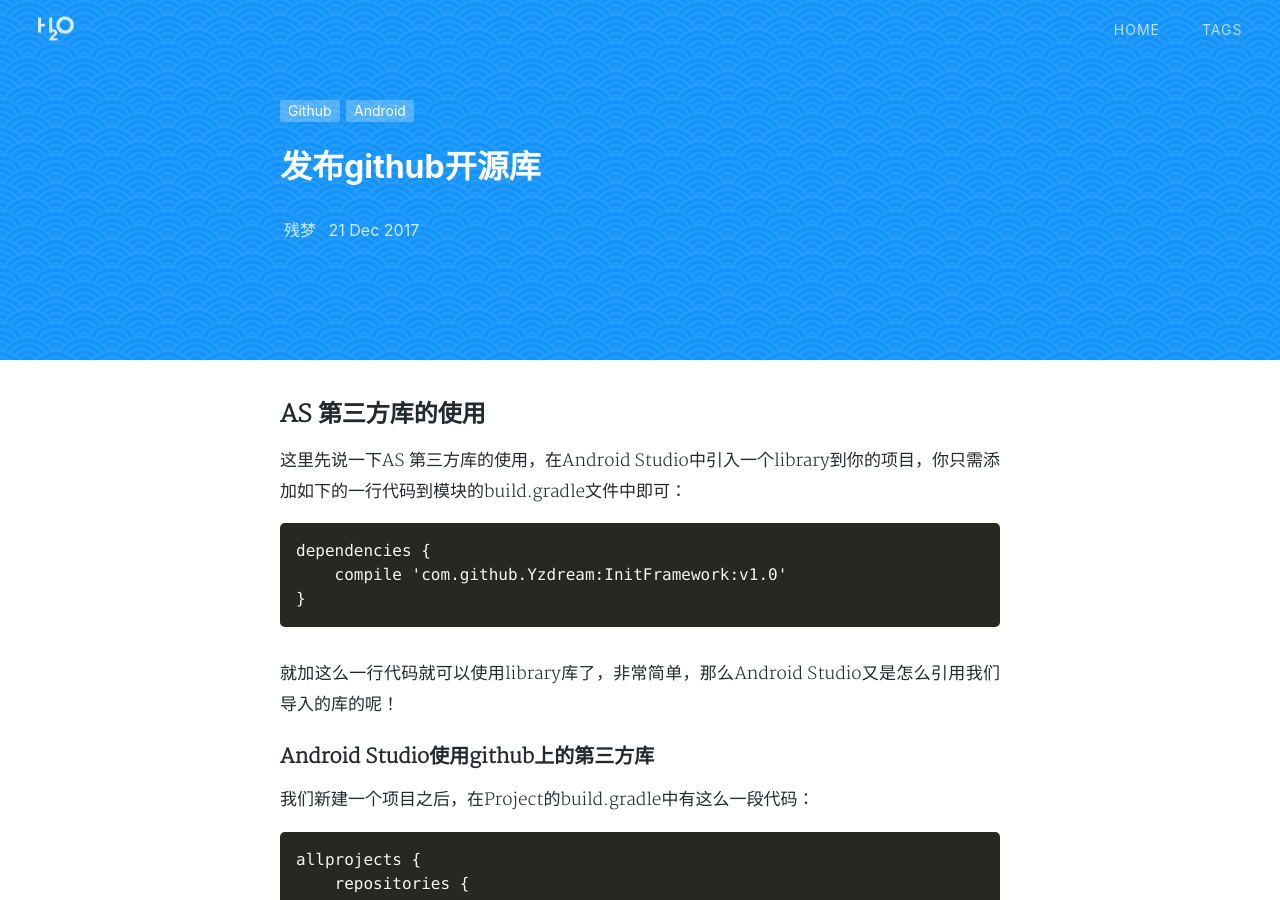
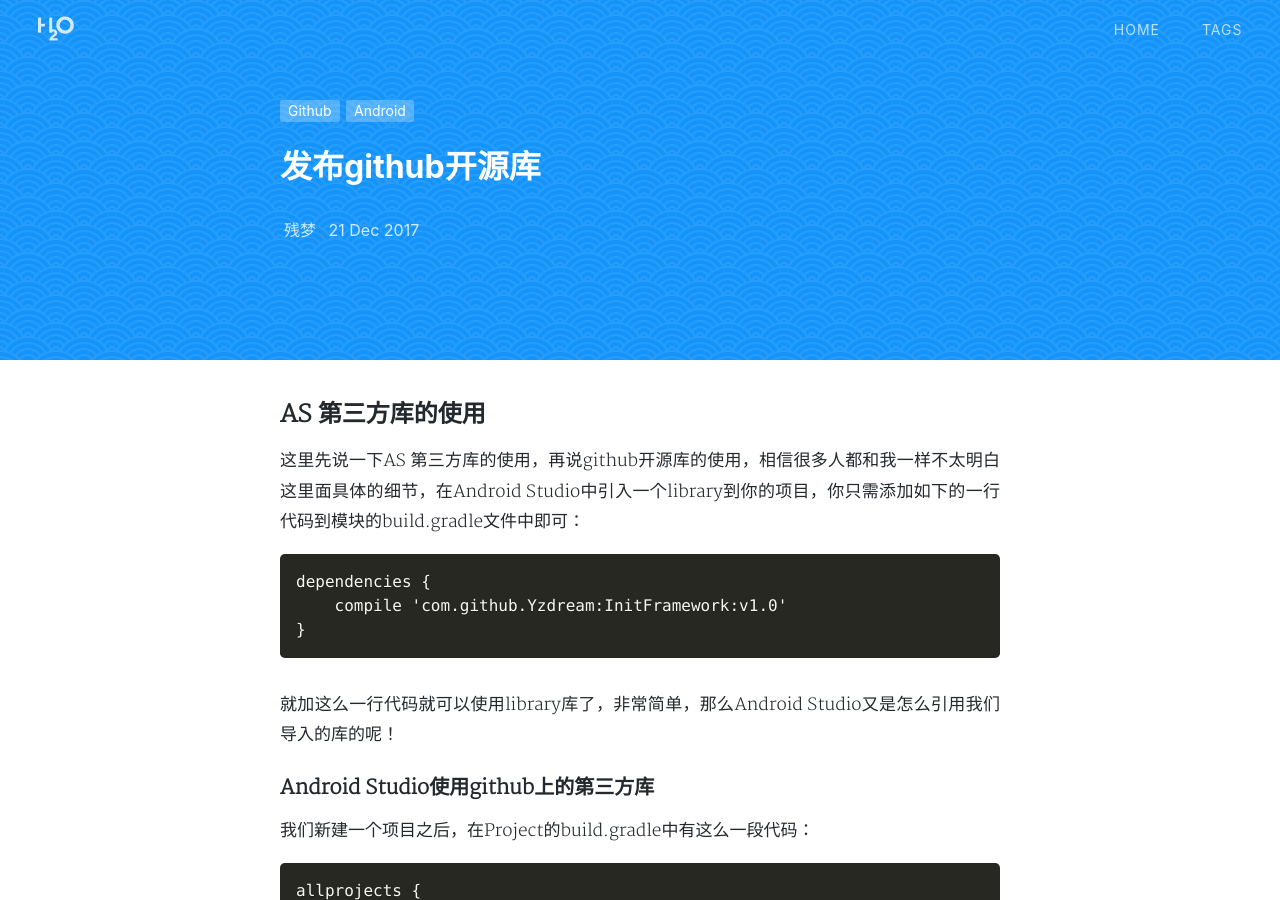
Before and after one commit to Yzdream/Yzdream.github.io, a Jekyll site: the page built from _posts/2017-12-21-github-library.md, in a window 1280 px wide and 900 px high. Built offline with Jekyll 4.4.1, drawn with Linux system fonts in a browser that asks for light colours; nearby versions of some CDN libraries; comment, search, counter and statistics services are not loaded; a style sheet for code colours, icons or effects is not loaded.

Commit message:
markdown

````diff
--- a/_posts/2017-12-21-github-library.md
+++ b/_posts/2017-12-21-github-library.md
@@ -7,39 +7,38 @@
 ---
 
 ## AS 第三方库的使用
-这里先说一下AS 第三方库的使用，在Android Studio中引入一个library到你的项目，你只需添加如下的一行代码到模块的build.gradle文件中即可：
+这里先说一下AS 第三方库的使用，再说github开源库的使用，相信很多人都和我一样不太明白这里面具体的细节，在Android Studio中引入一个library到你的项目，你只需添加如下的一行代码到模块的build.gradle文件中即可：
 
-```
-dependencies {
-    compile 'com.github.Yzdream:InitFramework:v1.0'
-}
-```
+    dependencies {
+    	compile 'com.github.Yzdream:InitFramework:v1.0'
+    }
+
 
 就加这么一行代码就可以使用library库了，非常简单，那么Android Studio又是怎么引用我们导入的库的呢！
 
 ### Android Studio使用github上的第三方库
 我们新建一个项目之后，在Project的build.gradle中有这么一段代码：
 
-```
-allprojects {
-    repositories {
-        google()
-        jcenter()
+
+    allprojects {
+    	repositories {
+    		google()
+    		jcenter()
+    	}
     }
-}
-```
+
 Android Studio正是从这里配置的仓库服务器上下载library的，Apache Maven是Apache开发的一个工具，提供了用于贡献library的文件服务器。我查看资料发现一般都是两个标准的Android library文件服务器：jcenter 和 Maven Central，而AS 3.0之后 都有了google()，不过我们都是使用一个免费的仓库服务器,JitPack,这里就需要定义jitpack的服务器地址：
 
-```
 
-allprojects {
-    repositories {
-        google()
-        jcenter()
-        maven { url 'https://jitpack.io' }
+
+    allprojects {
+    	repositories {
+    		google()
+    		jcenter()
+    		maven { url 'https://jitpack.io' }
+    	}
     }
-}
-```
+
 ## 发布GitHub开源库
 
  - 首先你得将你的项目变成Libaray类型的,然后发布到GitHub上.这里我就不多说怎么发布到github上了.
````
Also changed, not shown: _posts/2017-12-20-new-theme-h2o.md (+9 -8 lines).
